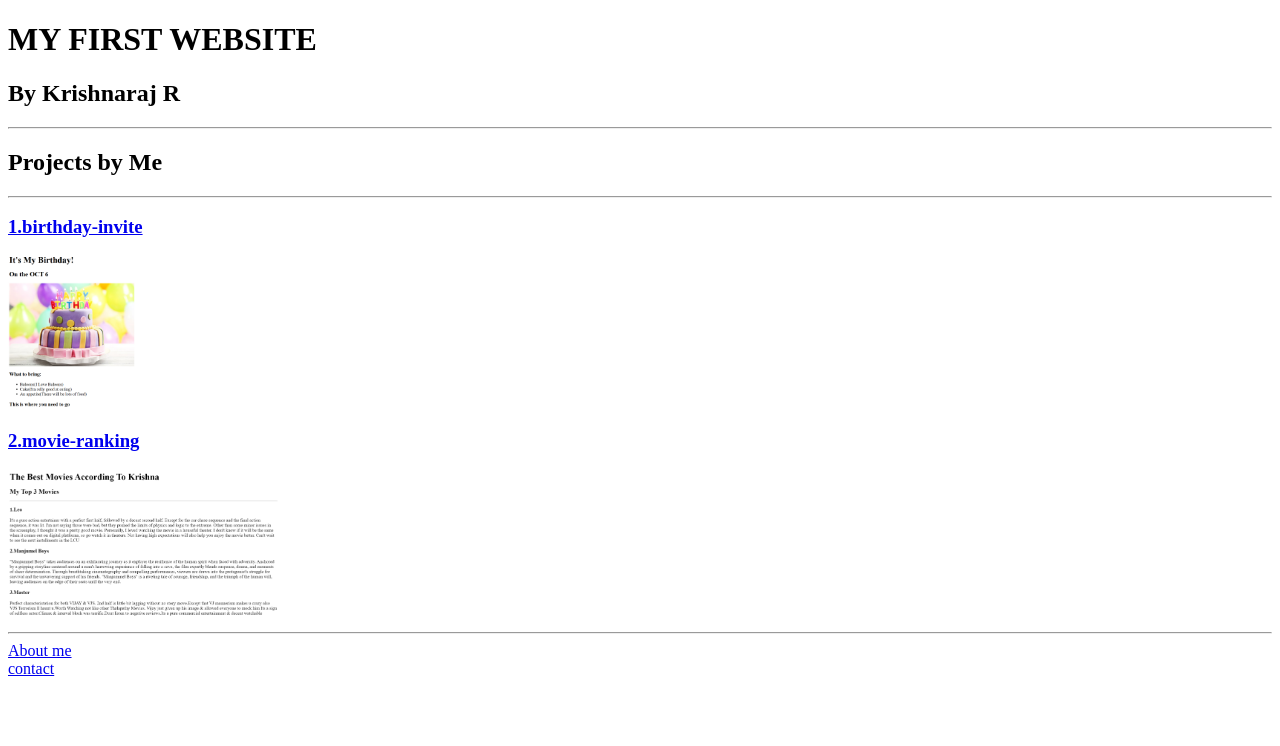
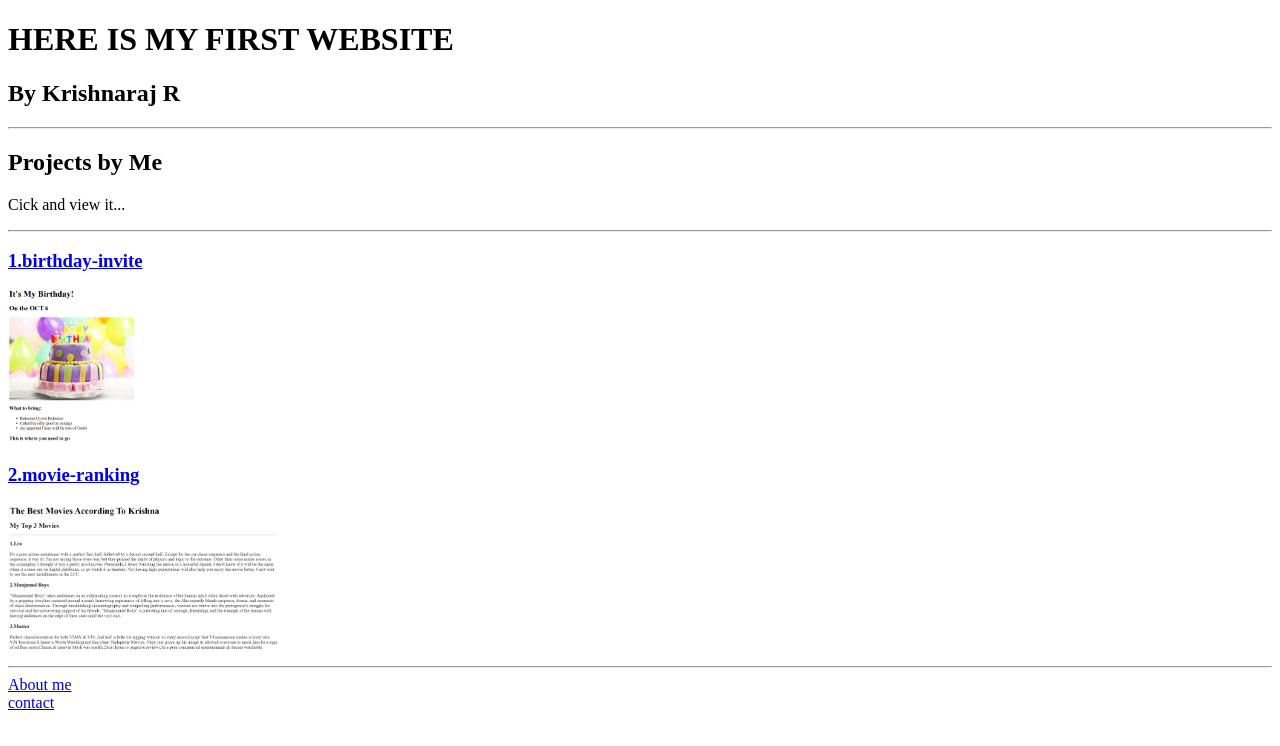
Before and after one commit to krishnaraj-try/Portfolio-website, a plain HTML site: page index.html in a window 1280 px wide. Drawn offline with Linux system fonts and the light colour scheme.

Commit message:
index.html

```diff
--- a/index.html
+++ b/index.html
@@ -5,10 +5,11 @@
         <title>KRISHNA PORTFOLIO</title>
     </head>
     <body>
-        <h1>MY FIRST WEBSITE</h1>
+        <h1>HERE IS MY FIRST WEBSITE</h1>
         <h2>By Krishnaraj R</h2>
         <hr />
         <h2>Projects by Me</h2>
+        <p>Cick and view it...</p>
         <hr />
         <h3><a href="./public/birthday-invite.html">1.birthday-invite</a></h3>
         <img height="150" src="./assets/images/Birthday.png" alt="birthday-invite project" />
```
